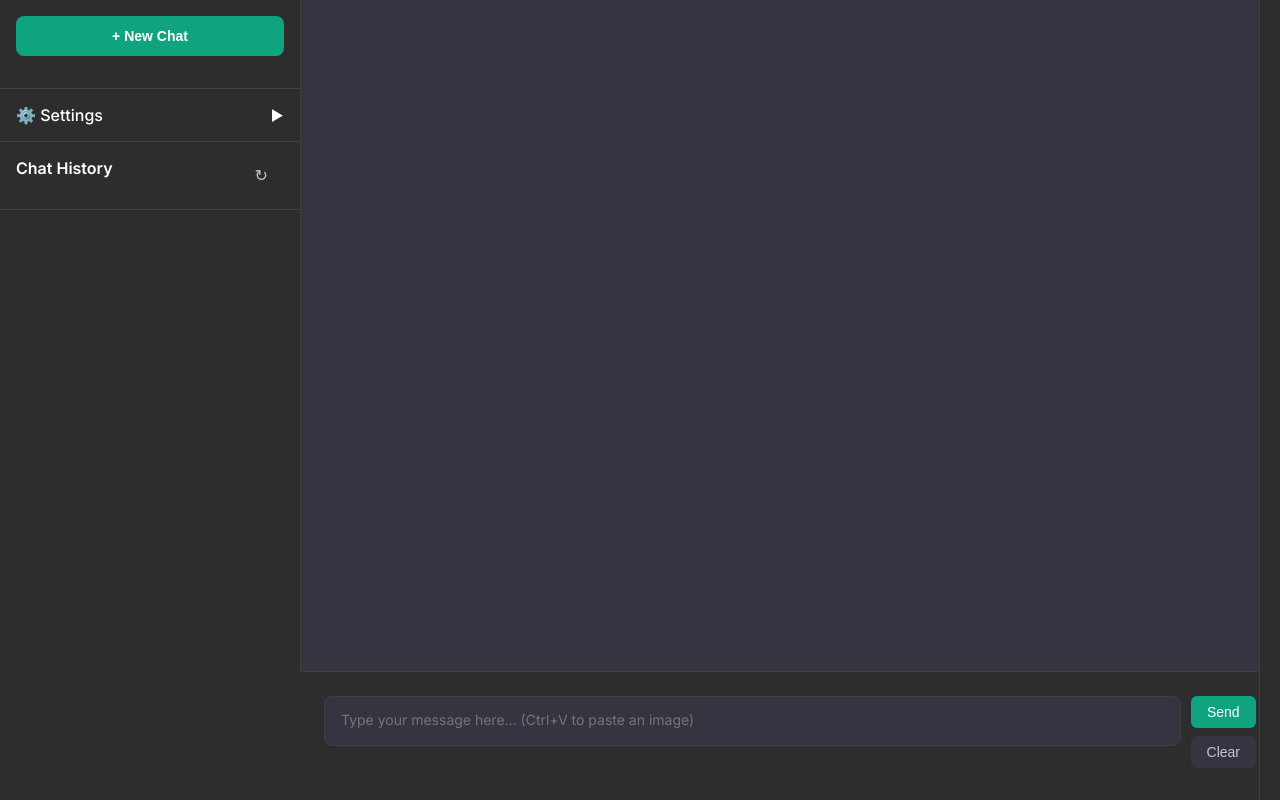
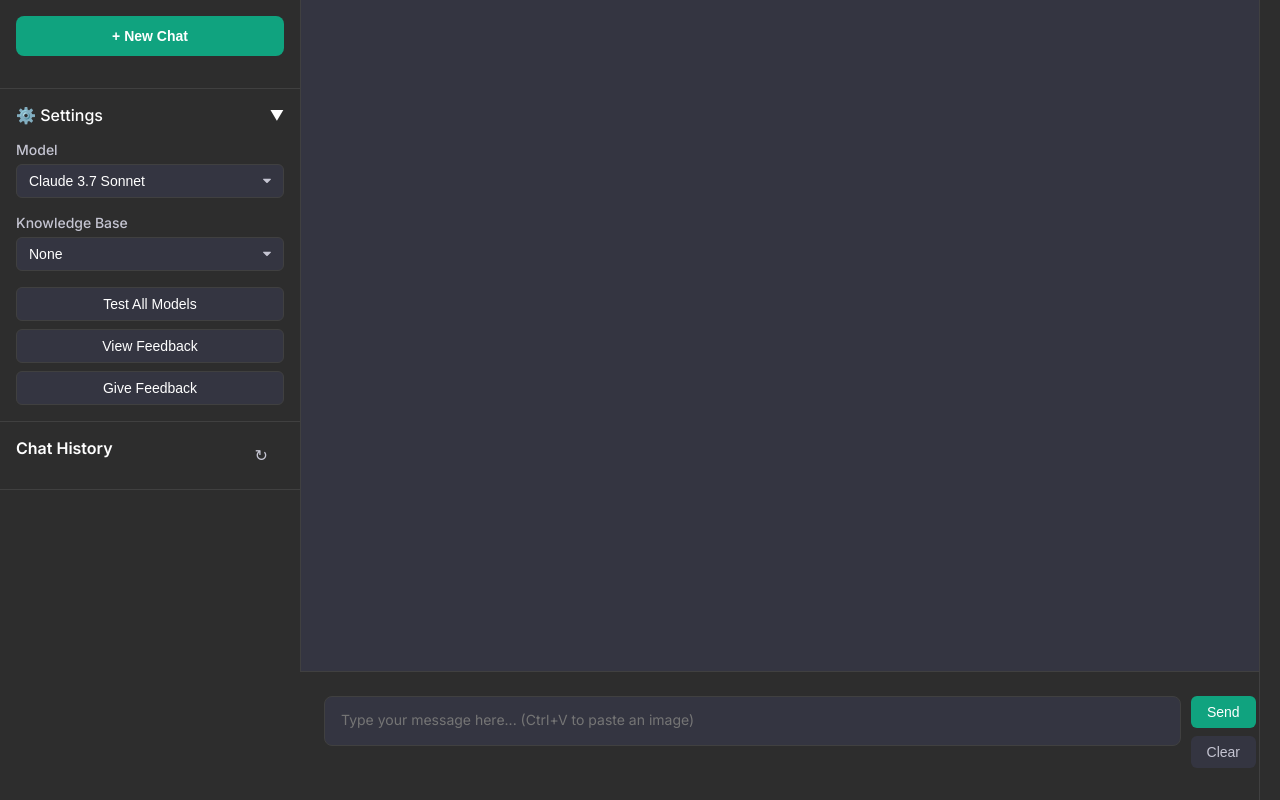
Before and after one commit to pwilliams555/bedrock-chat-app, a plain HTML site: page frontend/index.html in a window 1280 px wide. Drawn offline with nearby package versions, Linux system fonts and the light colour scheme; a script that the page names is missing.

Commit message:
Rollback broken collapse functionality
- Remove inline style that prevented settings from opening
- Remove collapsed class from icon - let it work normally
- Settings should now expand/collapse properly again
- Keep the username fix but restore working collapse behavior

```diff
--- a/frontend/index.html
+++ b/frontend/index.html
@@ -2380,9 +2380,9 @@
             <div class="sidebar-settings">
                 <div class="settings-header" onclick="toggleSettings()">
                     <span>⚙️ Settings</span>
-                    <span class="collapse-icon collapsed" id="settingsIcon">▼</span>
+                    <span class="collapse-icon" id="settingsIcon">▼</span>
                 </div>
-                <div class="settings-content collapsed" id="settingsContent" style="max-height: 0; padding: 0 1rem;">
+                <div class="settings-content" id="settingsContent">
                     <div class="sidebar-section">
                         <label for="modelSelect">Model</label>
                         <select id="modelSelect">
```
